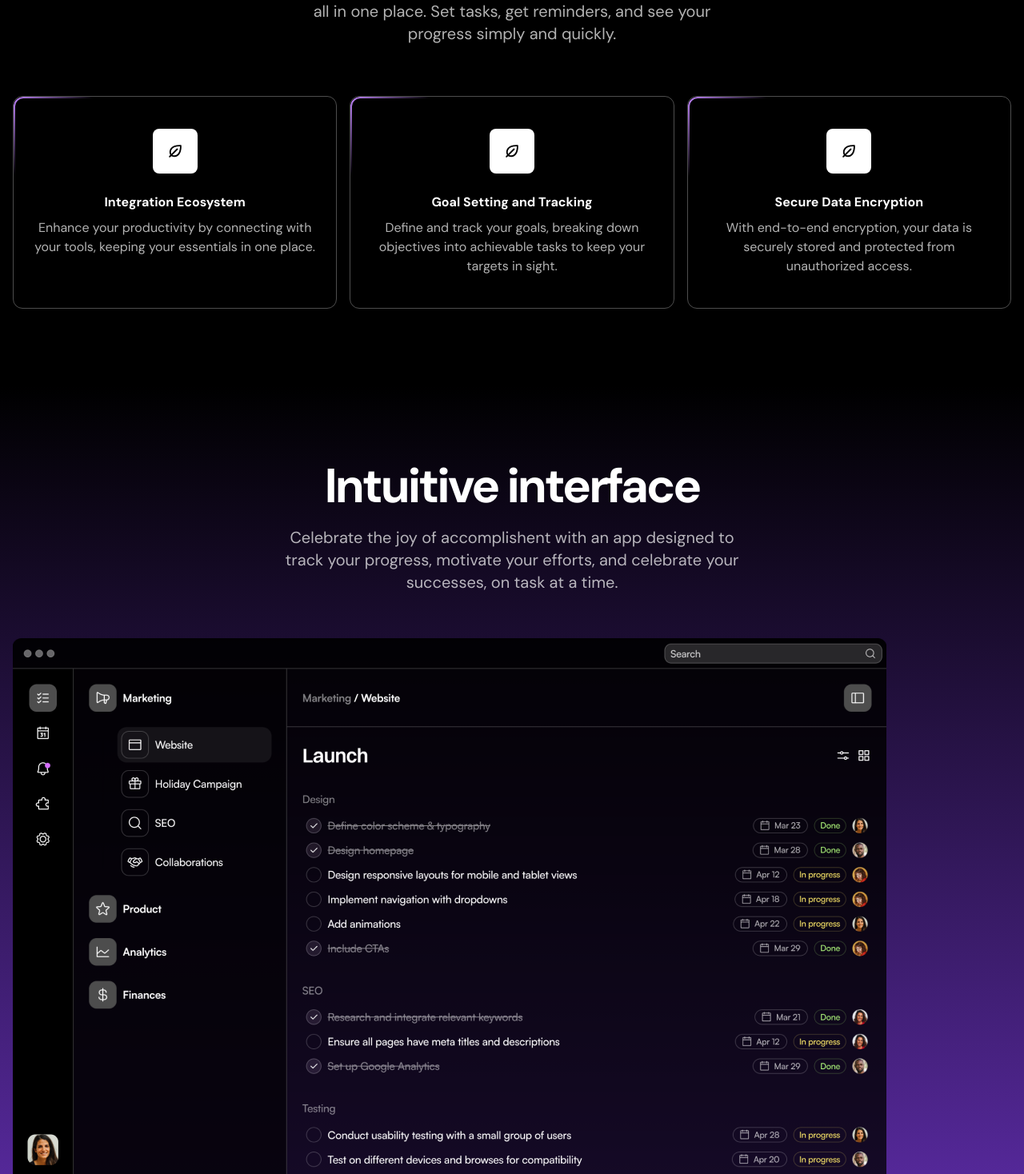
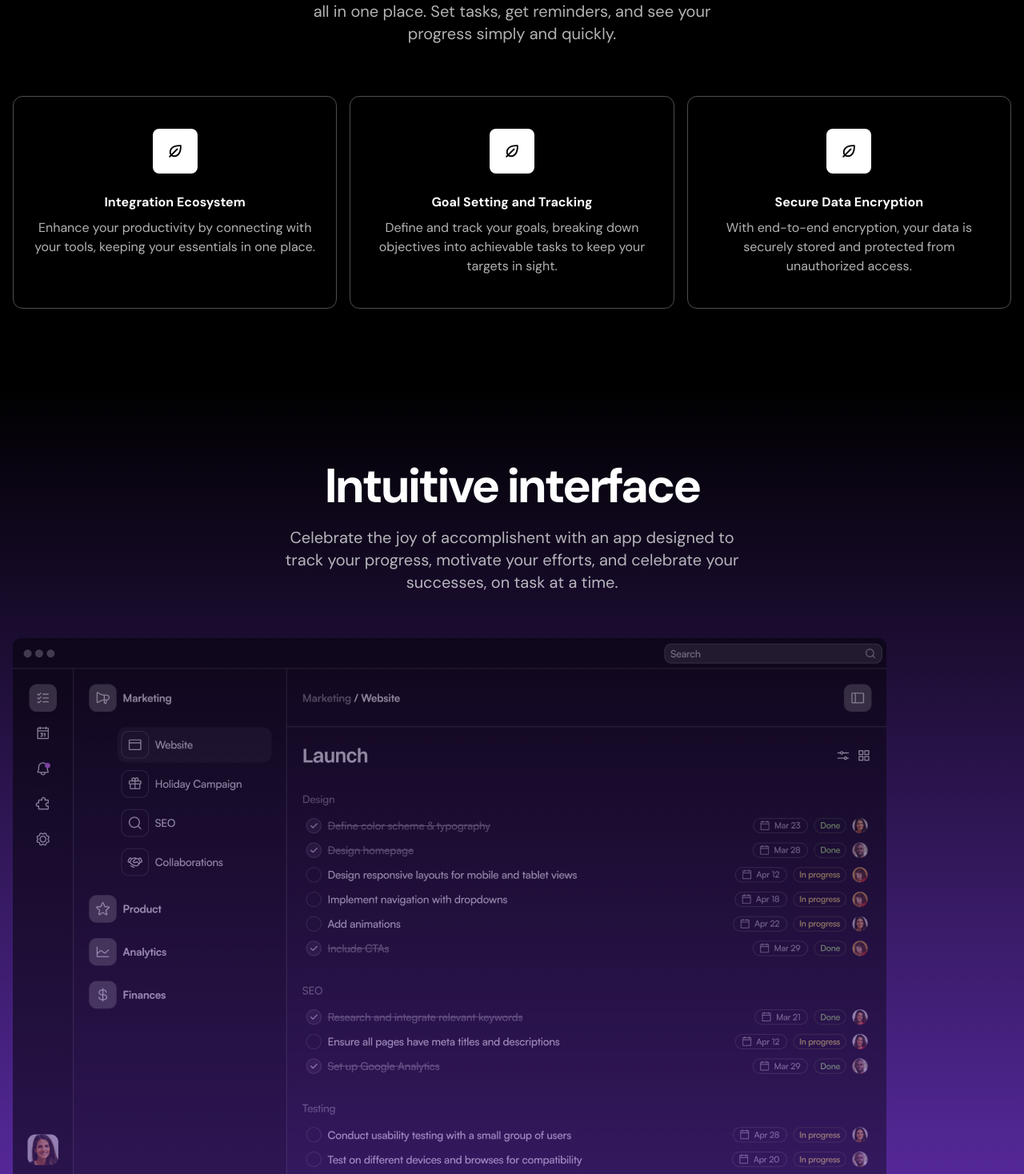
Before and after one commit to GITGARDS/tnext-saaswebsite-landingpage, a Next.js app: page / in a window 1280 px wide. Shown: the part 1362-2830 px from the top of the page at 80% size. Built offline with nearby package versions, Linux system fonts and the light colour scheme.

Commit message:
feat: ProductShowcase

```diff
--- a/src/components/Feature.tsx
+++ b/src/components/Feature.tsx
@@ -10,8 +10,8 @@
   title: string;
   description: string;
 }) => {
-  const offsetX = useMotionValue(0);
-  const offsetY = useMotionValue(0);
+  const offsetX = useMotionValue(-100);
+  const offsetY = useMotionValue(-100);
   const maskImage = useMotionTemplate`radial-gradient(100px 100px at ${offsetX}px  ${offsetY}px, black, transparent)`;
   const border = useRef<HTMLDivElement>(null);
   useEffect(() => {
--- a/src/components/ProductShowcase.tsx
+++ b/src/components/ProductShowcase.tsx
@@ -1,9 +1,25 @@
 // import appScreen from "../assets/images/app-screen.png";
-
+"use client";
+import { motion, useScroll, useTransform } from "framer-motion";
 import Image from "next/image";
+import { useEffect, useRef } from "react";
 import appScreen from "../assets/images/app-screen.png";
 
 export const ProductShowcase = () => {
+  const appImage = useRef<HTMLImageElement>(null);
+  const { scrollYProgress } = useScroll({
+    target: appImage,
+    offset: ["start end", "end end"],
+  });
+  useEffect(() => {
+    scrollYProgress.on("change", (latestValue) =>
+      console.log("latestValue", latestValue)
+    );
+  }, [scrollYProgress]);
+
+  const rotateX = useTransform(scrollYProgress, [0, 1], [15, 0]);
+  const opacity = useTransform(scrollYProgress, [0, 1], [.5, 1]);
+
   return (
     <div
       className="bg-black text-white
@@ -23,7 +39,20 @@
             on task at a time.
           </p>
         </div>
-        <Image src={appScreen} alt="The product screenshot" className="mt-14" />
+        <motion.div
+          style={{
+            opacity: opacity,
+            rotateX: rotateX,
+            transformPerspective: "800px",
+          }}
+        >
+          <Image
+            src={appScreen}
+            alt="The product screenshot"
+            className="mt-14"
+            ref={appImage}
+          />
+        </motion.div>
       </div>
     </div>
   );
```
